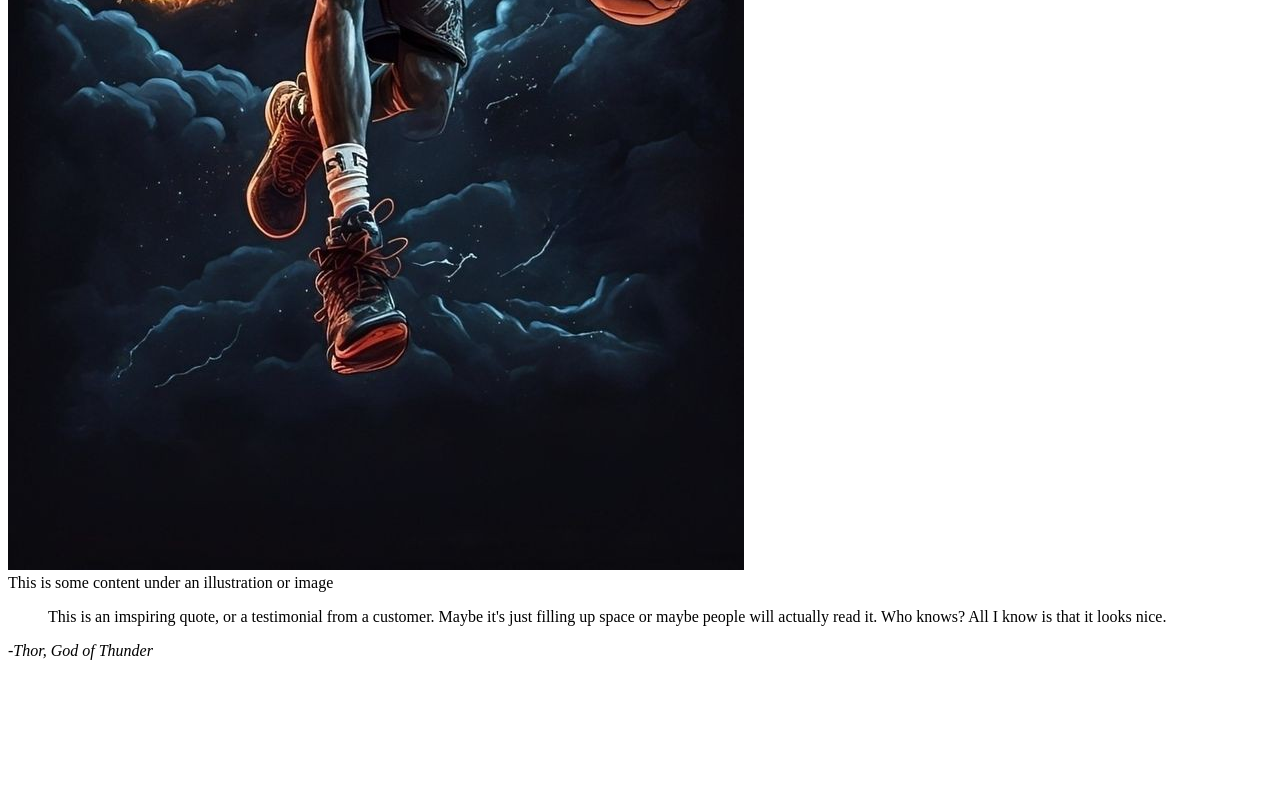
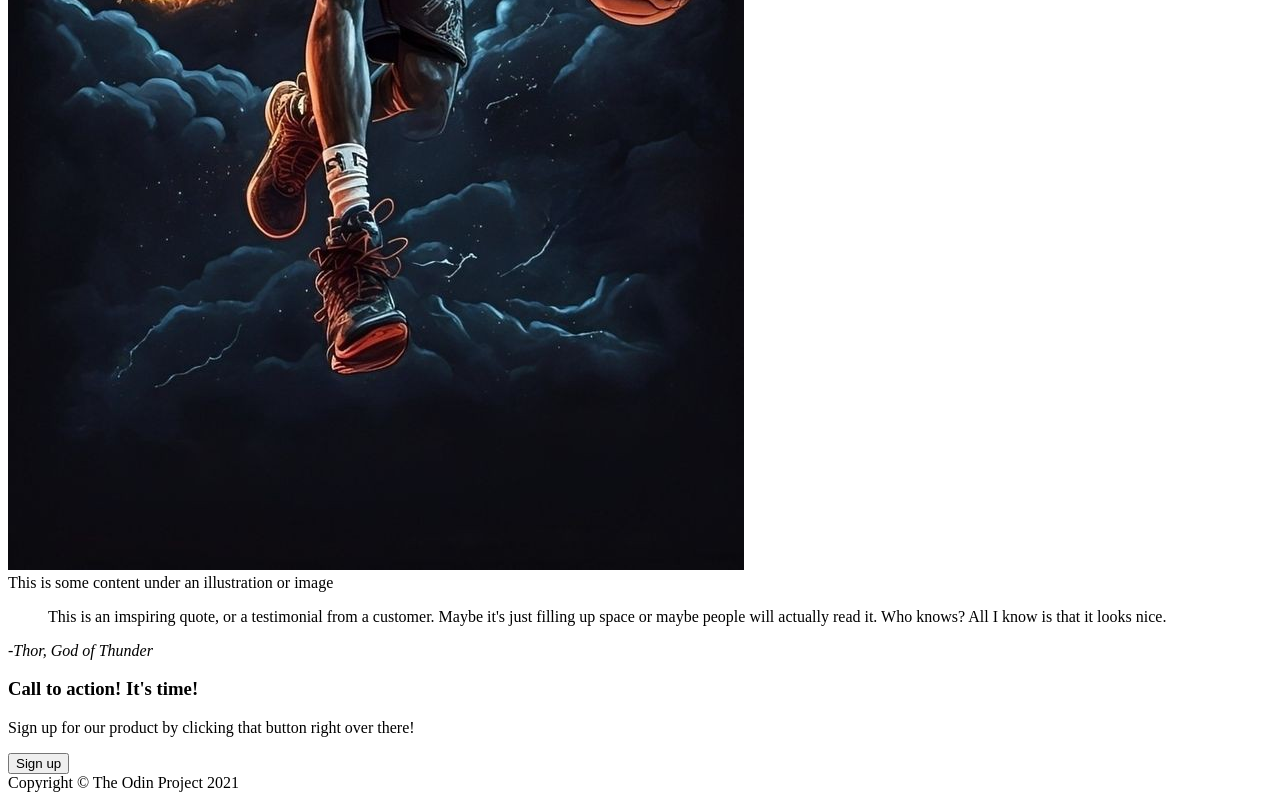
Before and after one commit to Joshuabrainiac/foundation-css, a plain HTML site: page index.html in a window 1280 px wide. Shown: the part 6077-6877 px from the top of the page. Before the commit the page ends 6745 px from the top, so only its background shows below. Drawn offline with Linux system fonts and the light colour scheme.

Commit message:
Complete HTML file
Completed the HTML file by first completing the
main and then adding the footer section.

Next up I'll be working on the CSS.

@progressiveEnhancement

```diff
--- a/index.html
+++ b/index.html
@@ -78,6 +78,18 @@
         -Thor, God of Thunder
       </cite>
     </section>
+    <section>
+      <div class="copy">
+        <h3>Call to action! It's time!</h3>
+        <p>
+          Sign up for our product by clicking that button right over there!
+        </p>
+      </div>
+      <button>Sign up</button>
+    </section>
   </main>
+  <footer>
+    Copyright &copy; The Odin Project 2021
+  </footer>
 </body>
 </html>
```
